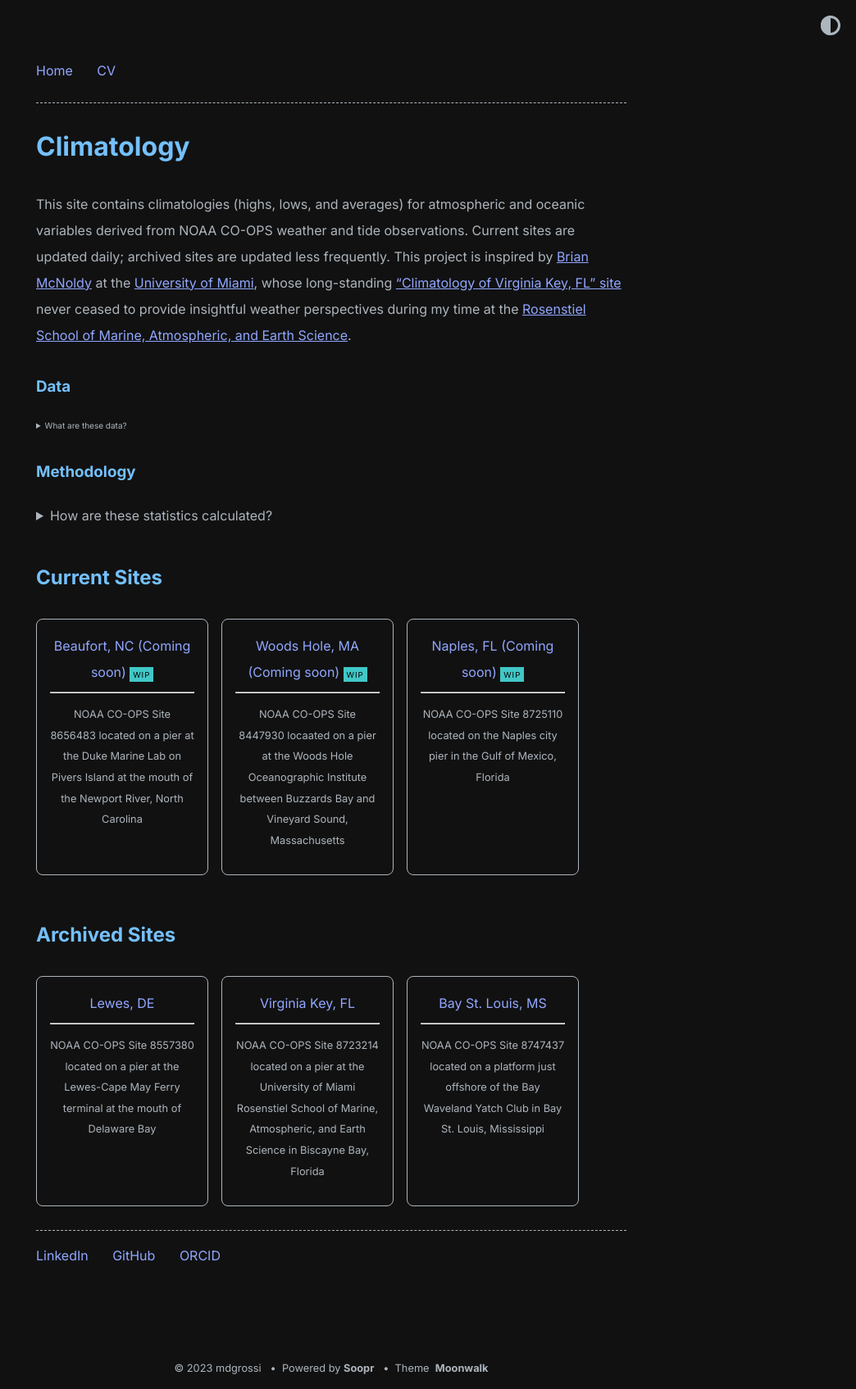
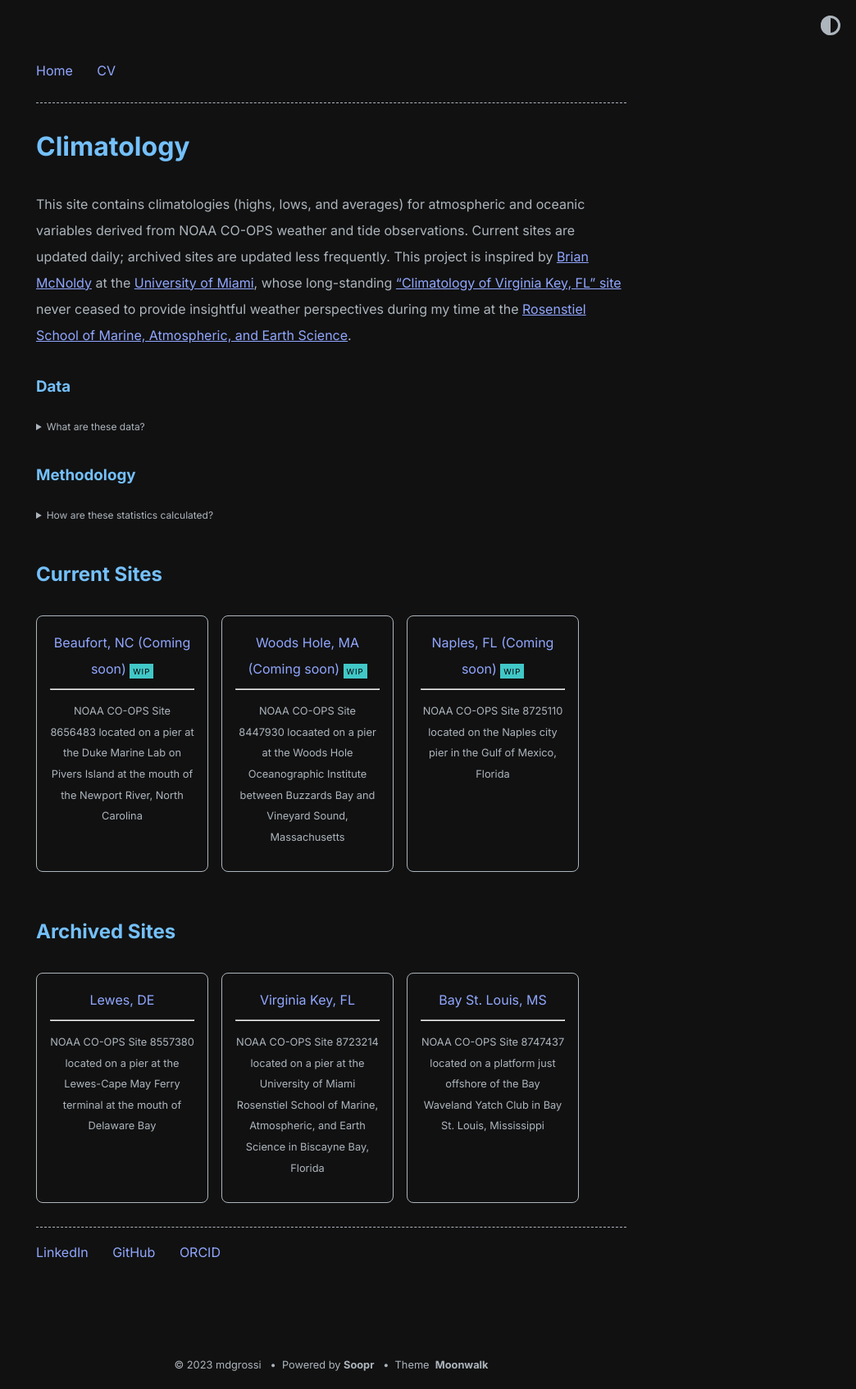
Before and after one commit to mdgrossi/climatologyweb, a Jekyll site: the page built from index.md, in a window 1280 px wide. Shown: the whole page at 82% size, without its empty margins (236-1280 px from the left). Built offline with Jekyll 4.4.1, drawn with Linux system fonts in a browser that asks for light colours.

Commit message:
Changed font size for data and methods

```diff
--- a/index.md
+++ b/index.md
@@ -6,7 +6,7 @@ layout: home
 This site contains climatologies (highs, lows, and averages) for atmospheric and oceanic variables derived from NOAA CO-OPS weather and tide observations. Current sites are updated daily; archived sites are updated less frequently. This project is inspired by [Brian McNoldy](https://bmcnoldy.earth.miami.edu/) at the [University of Miami](https://welcome.miami.edu), whose long-standing ["Climatology of Virginia Key, FL" site](https://bmcnoldy.earth.miami.edu/vk/) never ceased to provide insightful weather perspectives during my time at the [Rosenstiel School of Marine, Atmospheric, and Earth Science](https://www.earth.miami.edu/).
 
 ### Data
-<details style="font-size:10px;">
+<details style="font-size:12px;">
   <summary>
     What are these data?
   </summary>
@@ -26,7 +26,7 @@ This site contains climatologies (highs, lows, and averages) for atmospheric and
 </details>
 
 ### Methodology
-<details>
+<details style="font-size:12px;">
   <summary>
     How are these statistics calculated?
   </summary>
```
